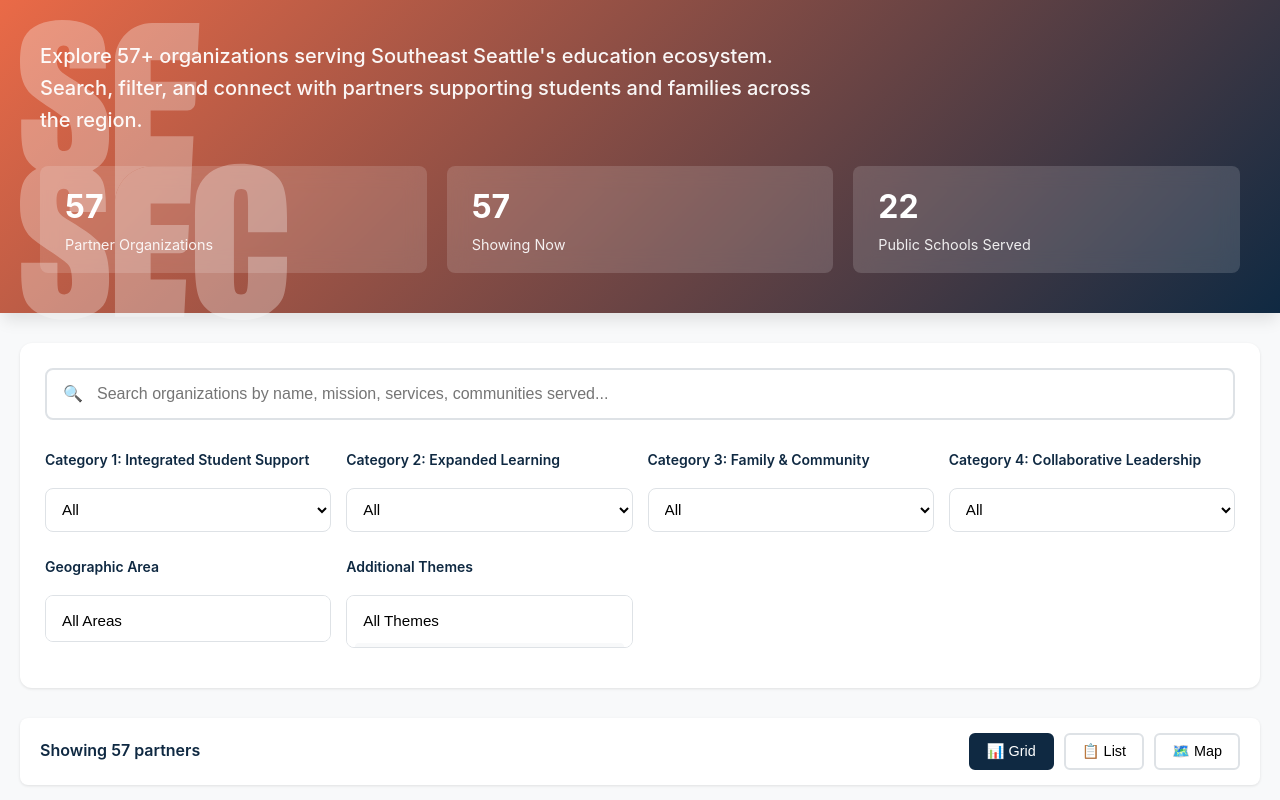
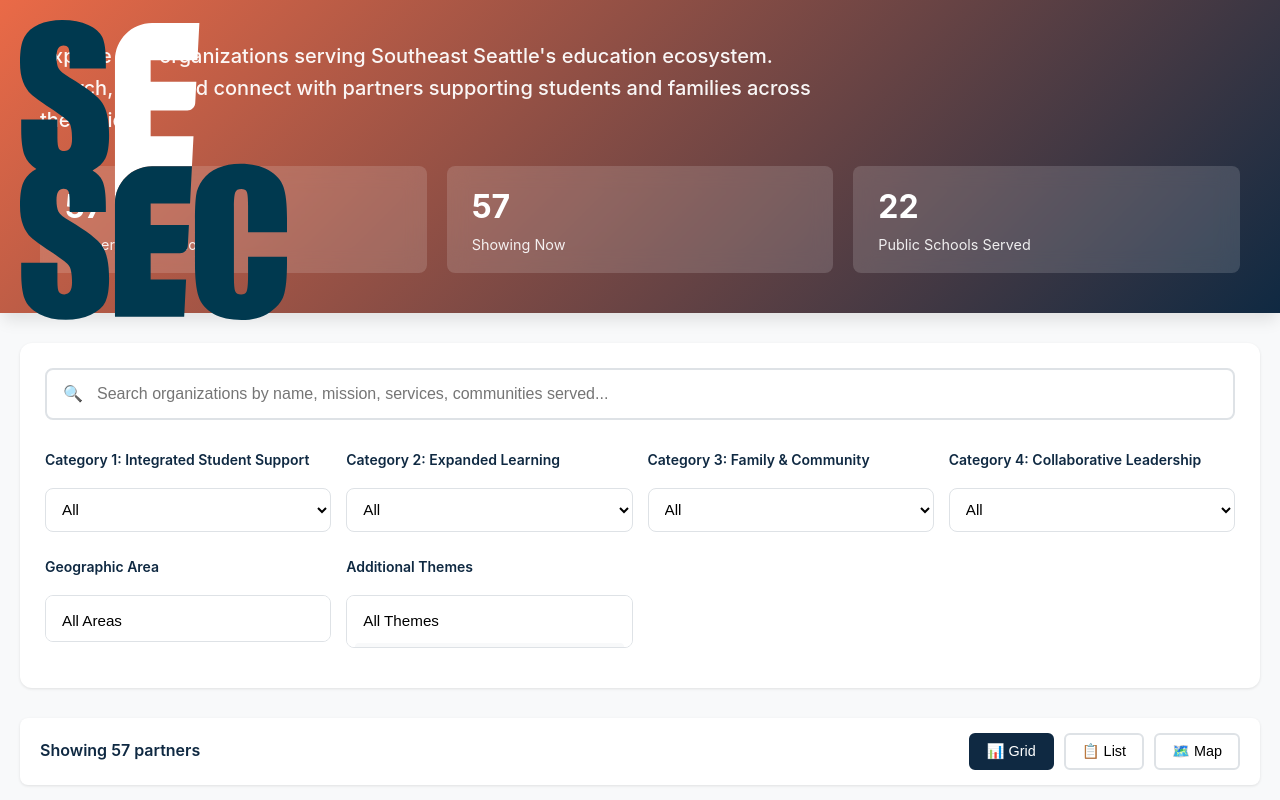
Before and after one commit to alyssagabrielleganyu/sesec-partner-map, a website: page index.html in a window 1280 px wide. Shown: the top 800 px of the page. Drawn offline with nearby package versions, Linux system fonts and the light colour scheme.

Commit message:
Display logo in original colors instead of all white
- Remove filter that was converting logo to all white
- Increase opacity from 0.3 to 1.0 for full visibility
- Logo now shows original dark blue (#00394f) and white colors
- Preserves SESEC brand colors as designed

```diff
--- a/src/css/styles.css
+++ b/src/css/styles.css
@@ -69,8 +69,7 @@ body {
     left: 20px;
     height: 300px;
     width: auto;
-    opacity: 0.3;
-    filter: brightness(0) invert(1);
+    opacity: 1;
     z-index: 10;
 }
 
```
